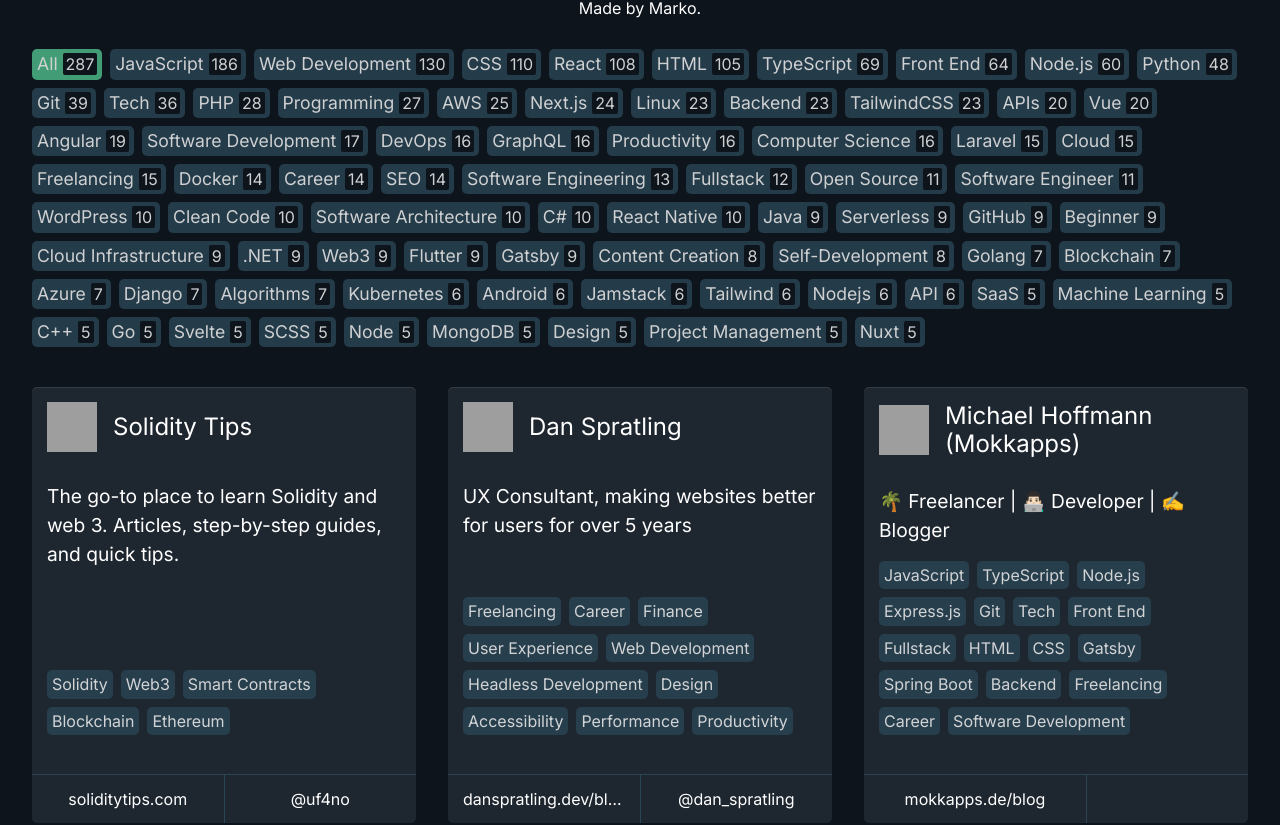
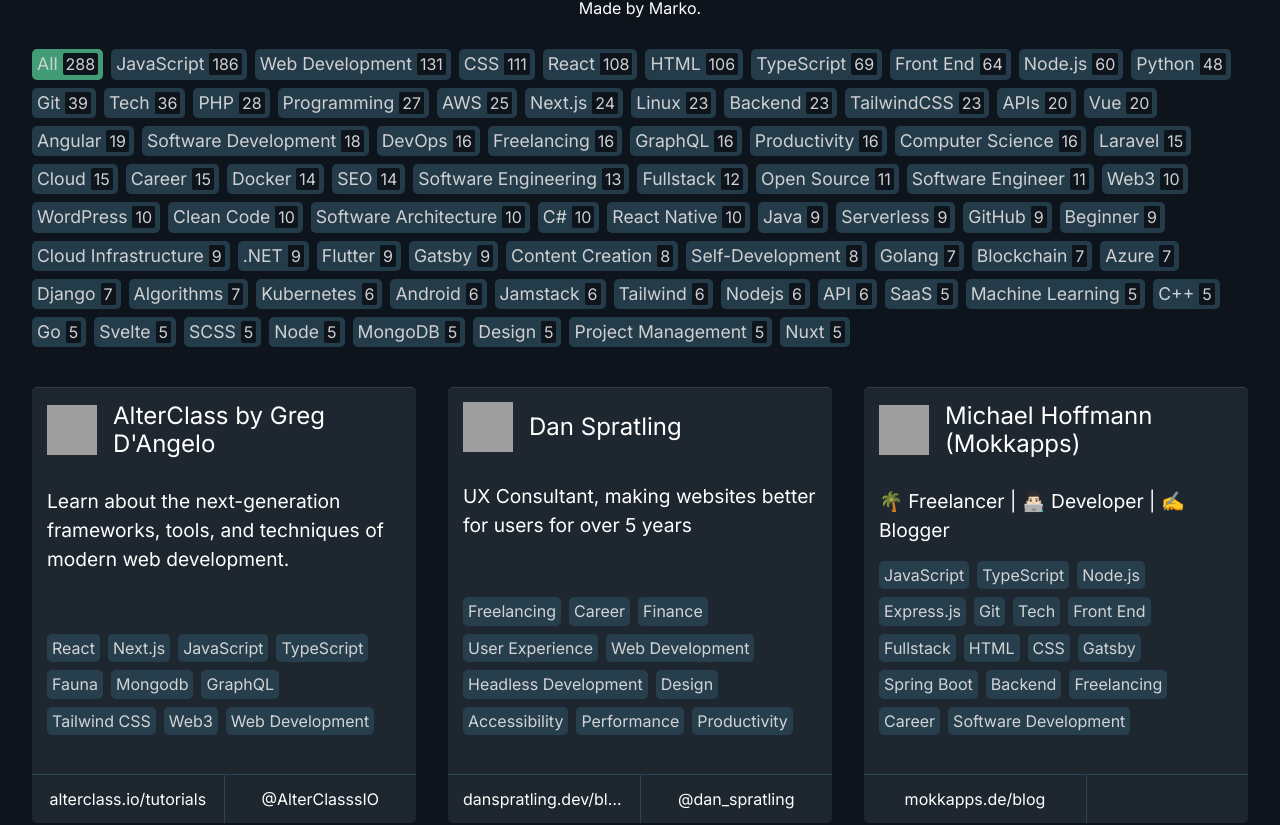
Before and after one commit to markodenic/awesome-tech-blogs, a Nuxt app: page / in a window 1280 px wide. Shown: the part 274-1099 px from the top of the page. Built offline with nearby package versions, Linux system fonts and the light colour scheme; grey boxes are pictures that could not be loaded.

Commit message:
Added the devremote blog to awesome tech blogs

```diff
--- a/data.js
+++ b/data.js
@@ -11,6 +11,23 @@ module.exports = [
     description: "We produce FREE tutorials and resources for self-taught developers and data scientists.",
     url: "https://livecodestream.dev/post/",
     twitter: "@livecodestream",
+    tags: [
+      "Javascript",
+      "Web Development",
+      "Web3",
+      "HTML",
+      "CSS",
+      "Freelancing",
+      "Career",
+      "Software Development",
+      "Learn Programming"
+    ]
+  },
+   {
+    name: "Devremote",
+    description: "Helping developers find remote jobs",
+    url: "https://devremote.io/blog/",
+    twitter: "@devremotehq",
     tags: [
       "Javascript",
       "Web Development",
```
